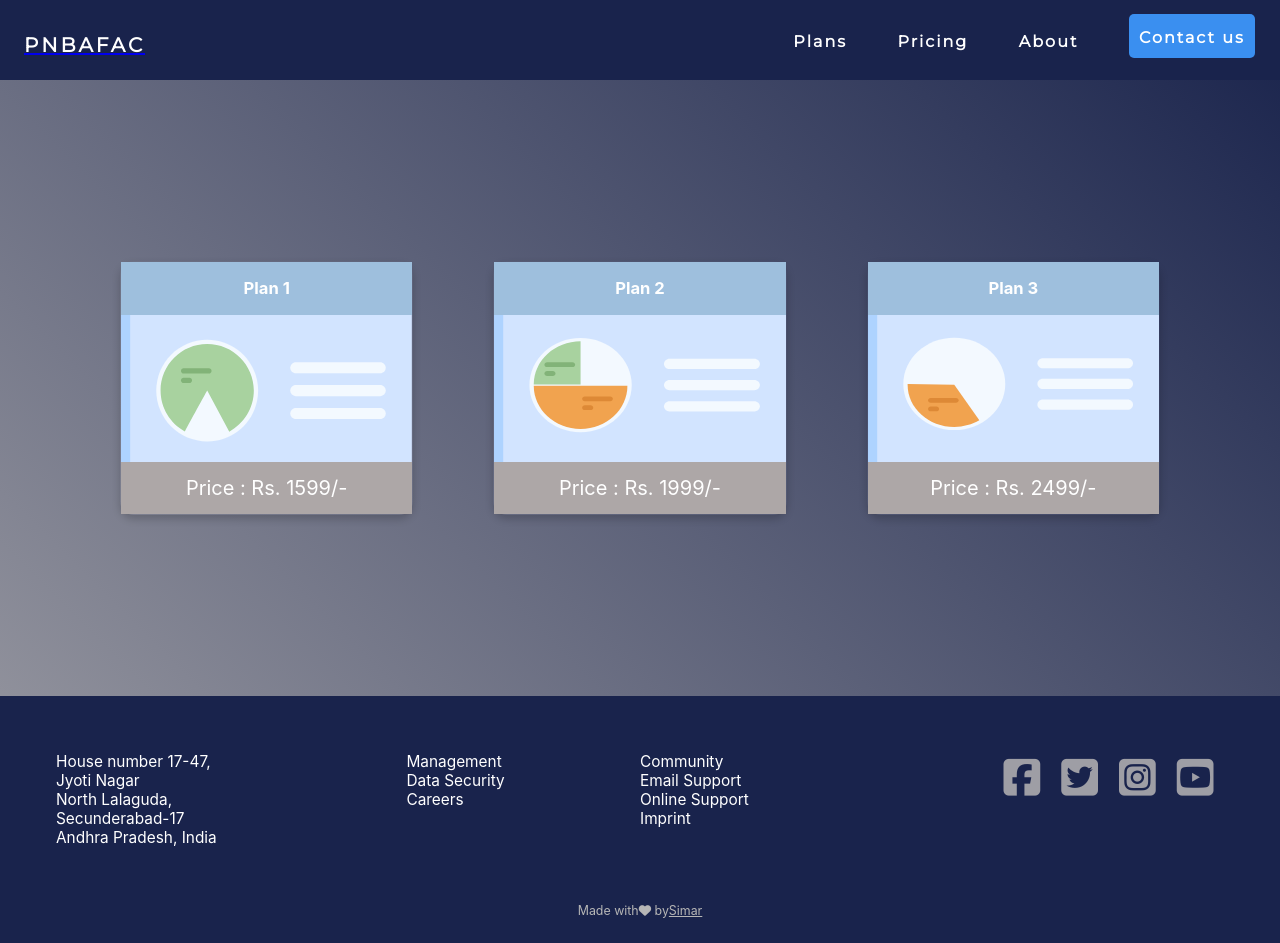
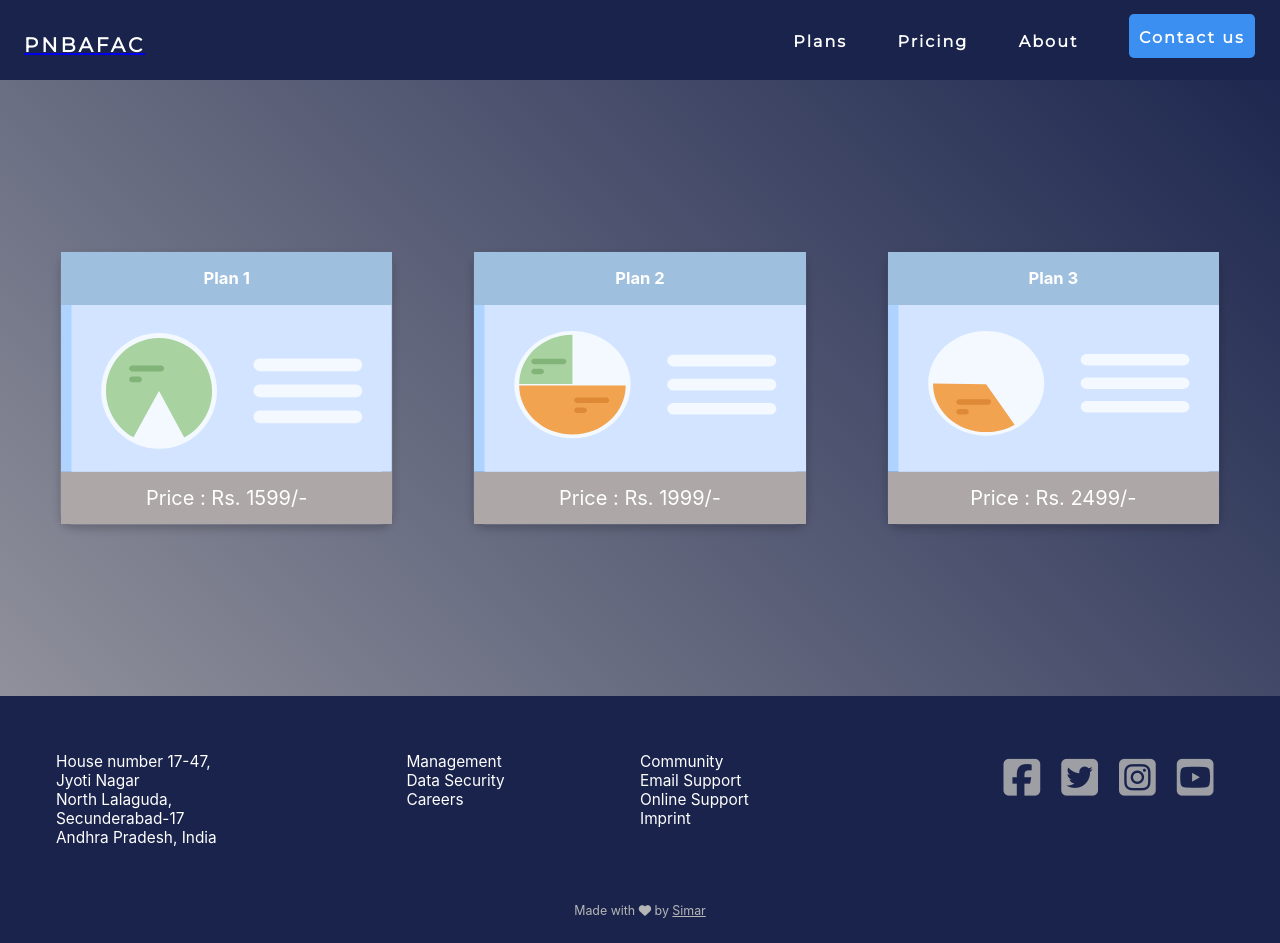
Before and after one commit to simarmannsingh/SpaceRocket, a React (Create React App) app: page /pricing in a window 1280 px wide. Built offline with nearby package versions, Linux system fonts and the light colour scheme.

Commit message:
Added _redirects to fix Netlify Link redirect issue. Styled /pricing page for most screen-sizes.

```diff
--- a/src/App.css
+++ b/src/App.css
@@ -239,19 +239,13 @@ textarea{
 }
 
 .pricing{
-  display: flex;
-  align-items: center ;
-  justify-content: center;
-  width: 80%;
-  padding: 4em;
+  width: 100%;
   min-height: 77vh;
-  width: 100%;
 }
 
 .card{
   display: flex;
   flex-direction: column;
-  box-sizing: border-box;
   border-radius: 0.7em;
   width: 100%;
   padding: 1px;
@@ -389,6 +383,16 @@ textarea{
     min-height: 7em;
   }
 
+  .pricing{
+    display: flex;
+    flex-direction: column;
+    padding: 2em;
+  }
+
+  .card{
+    width: 80%;
+  }
+
 }
 
 /*==============================================*/
@@ -484,7 +488,16 @@ textarea{
     width: 80%;
   }
 
+  .pricing{
+    display: flex;
+    flex-direction: column;
+    padding: 2em;
+    align-items: center;
+  }
 
+  .card{
+    width: 80%;
+  }
 }
 
 /*==============================================*/
@@ -712,6 +725,12 @@ textarea{
     text-align: justify;
   }
 
+
+  .pricing{
+    flex-direction: row;
+    padding: 1em;
+  }
+
   .footer{
     padding: 4em;
   }
--- a/src/components/mainpagefooter.jsx
+++ b/src/components/mainpagefooter.jsx
@@ -52,9 +52,7 @@ class MainpageFooter extends Component {
                 </div>
                 <div className="developer-details">
                     <span>
-                        <p>Made with
-                            <i class="fas fa-heart"></i> by
-                            <a style={{textDecoration:"underline",color:"var(--text-primary)"}} target="blank"
+                        <p>Made with <i class="fas fa-heart"></i> by <a style={{textDecoration:"underline",color:"var(--text-primary)"}} target="blank"
                                 href="https://github.com/simarmannsingh">Simar</a>
                         </p>
                     </span>
--- a/src/components/navbar.jsx
+++ b/src/components/navbar.jsx
@@ -12,6 +12,7 @@ class Navbar extends Component {
         const navlinks = document.querySelector('.navlinks');
 
         hamburger.addEventListener('click', () => {
+            console.log('Firing navSlide()');
             // for animating side-menu
             navlinks.classList.toggle('nav-active');
 
--- a/src/pages/Pricing.jsx
+++ b/src/pages/Pricing.jsx
@@ -12,8 +12,8 @@ class Pricing extends Component {
         return (
             <React.Fragment>
                 <Navbar/>
+
                 <div className="body-content pricing">
-
                     <div className="card">
                         <h5>Plan 1</h5>
                         <img src={plan1} alt=""/>
```
Also changed, not shown: 1 other file (tests, documents, lock files or other folders).
